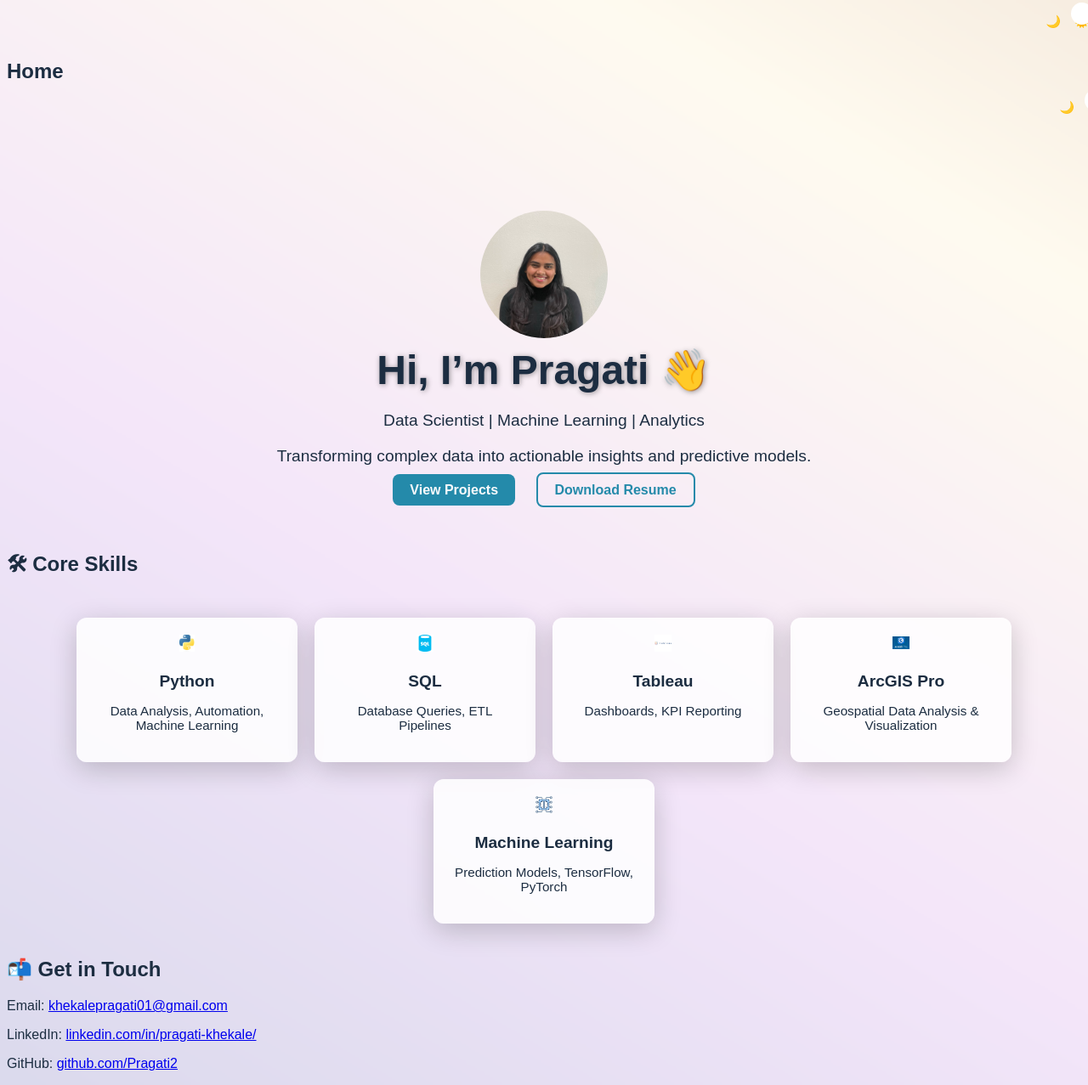
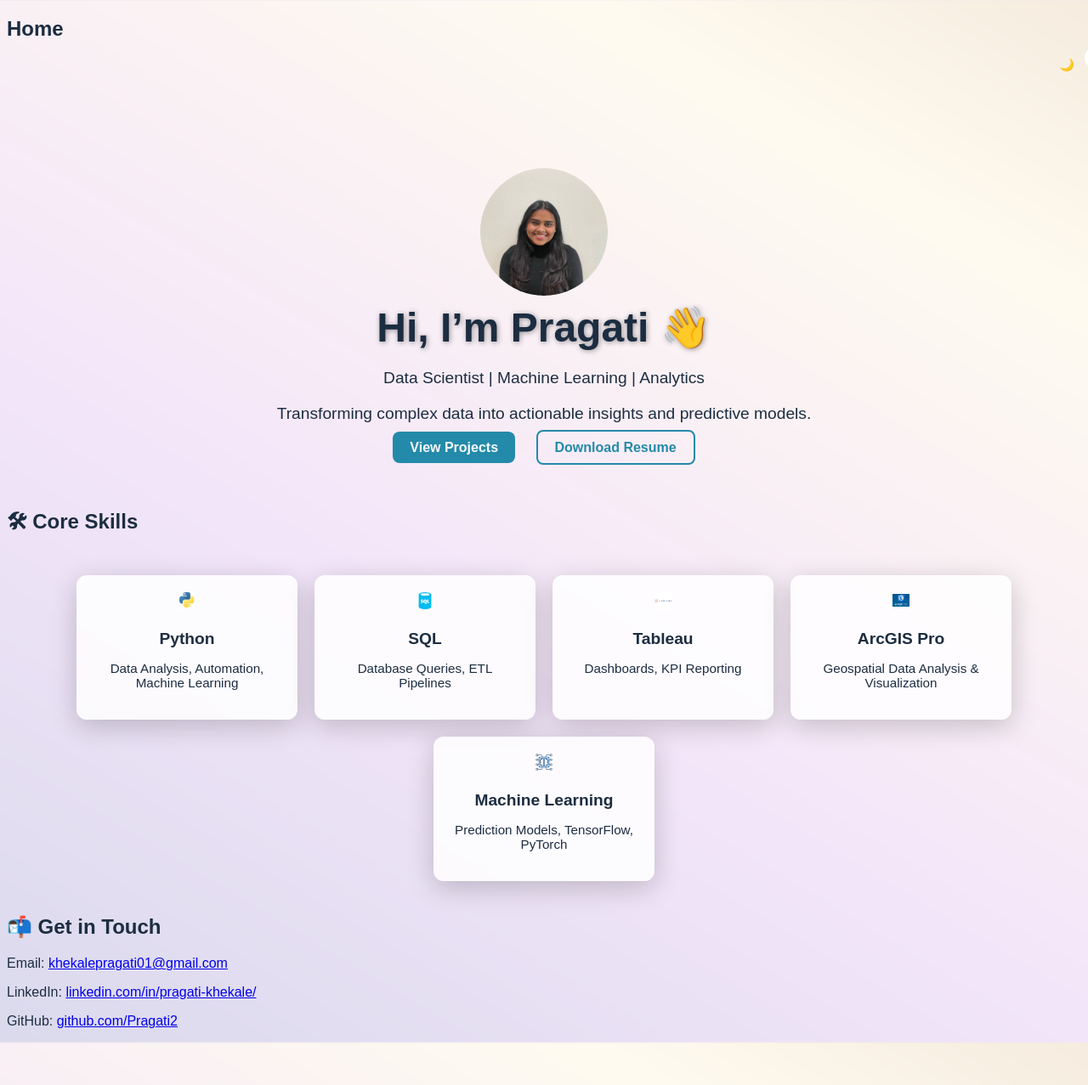
Before and after one commit to Pragati2/Pragati2.github.io, a Jekyll site: the page built from index.md, in a window 1280 px wide. Shown: the whole page at 85% size. Built offline with Jekyll 4.4.1, drawn with Linux system fonts in a browser that asks for light colours; a script that is not in the unit is left out.

Commit message:
Update default.html

```diff
--- a/_layouts/default.html
+++ b/_layouts/default.html
@@ -4,16 +4,7 @@
     {% include head.html %}
   </head>
   <body>
-    <!-- Dark/Light Mode Toggle Slider -->
-    <div style="text-align:right; margin:1rem;">
-      <label class="switch">
-        <input type="checkbox" id="dark-toggle">
-        <span class="slider round">
-          <span class="icon sun">🌞</span>
-          <span class="icon moon">🌙</span>
-        </span>
-      </label>
-    </div>
+
 
     <main>
       {{ content }}
```
